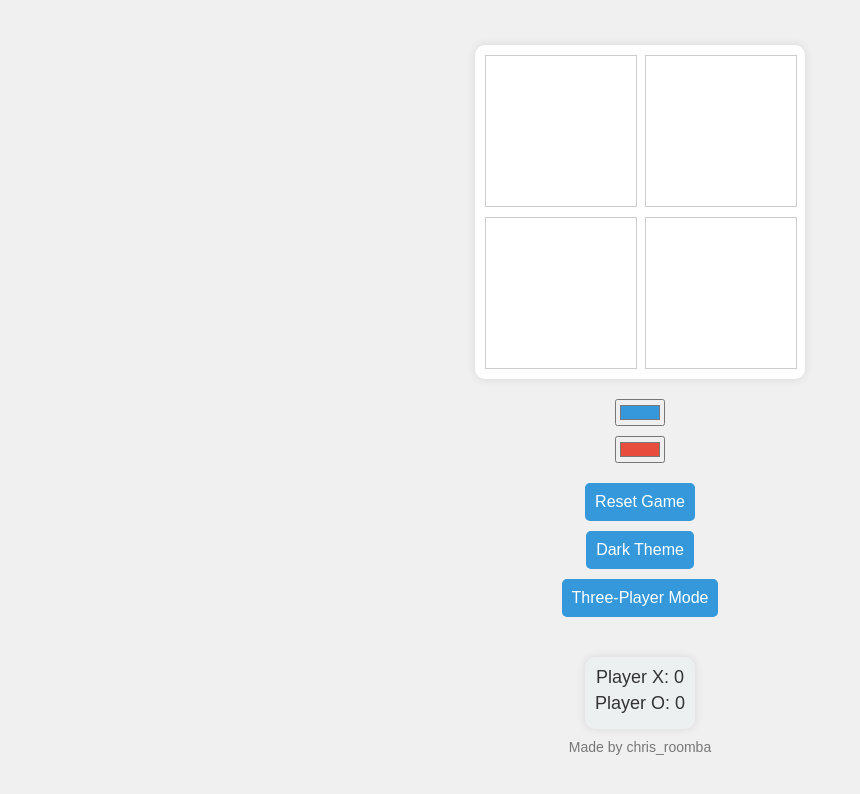
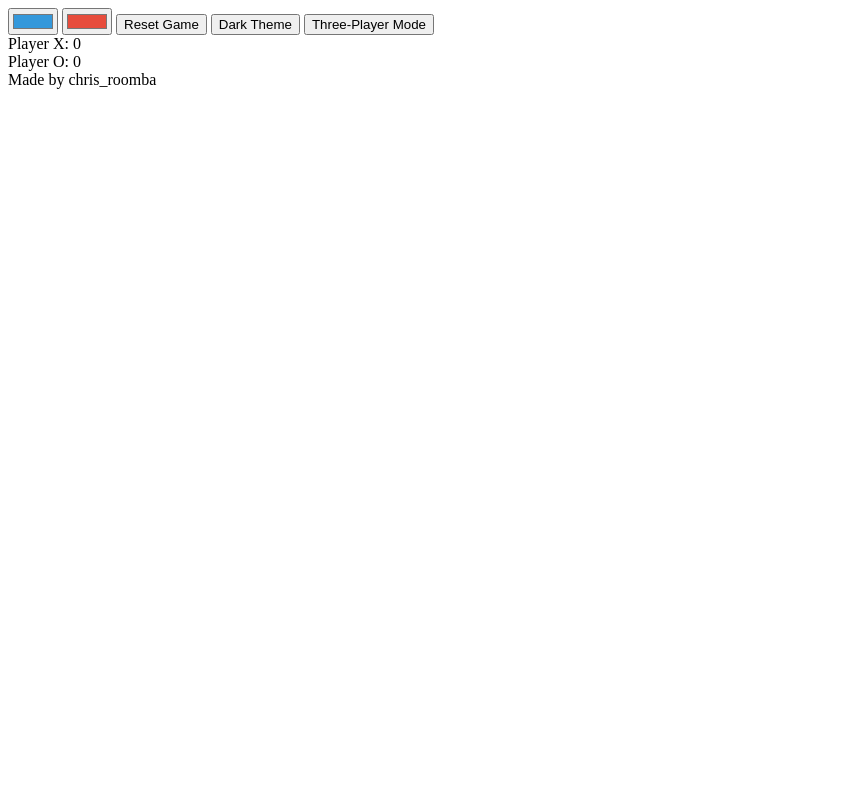
Before and after one commit to kroomba/tictac, a plain HTML site: page index.html in a window 1280 px wide. Shown: the whole page, without its empty margins (0-860 px from the left). Drawn offline with Linux system fonts and the light colour scheme.

Commit message:
Update index.html

```diff
--- a/index.html
+++ b/index.html
@@ -4,158 +4,7 @@
   <meta charset="UTF-8">
   <meta name="viewport" content="width=device-width, initial-scale=1.0">
   <style>
-    body {
-      font-family: 'Arial', sans-serif;
-      display: flex;
-      align-items: center;
-      justify-content: center;
-      height: 100vh;
-      margin: 0;
-      background-color: var(--background-color, #f0f0f0);
-      color: var(--text-color, #333);
-      flex-direction: column;
-      transition: background-color 0.5s, color 0.5s;
-    }
-
-    #game-container {
-      display: flex;
-      flex-direction: column;
-      align-items: center;
-      justify-content: center;
-    }
-
-    #board {
-      display: grid;
-      grid-template-columns: repeat(2, 150px);
-      grid-gap: 10px;
-      background-color: #fff;
-      border-radius: 10px;
-      box-shadow: 0 0 10px rgba(0, 0, 0, 0.1);
-      padding: 10px;
-    }
-
-    .cell {
-      width: 150px;
-      height: 150px;
-      border: 1px solid #ccc;
-      display: flex;
-      align-items: center;
-      justify-content: center;
-      font-size: 36px;
-      cursor: pointer;
-      transition: background-color 0.3s;
-    }
-
-    .cell:hover {
-      background-color: #e0e0e0;
-    }
-
-    .cell.X {
-      color: var(--playerXColor, #3498db);
-    }
-
-    .cell.O {
-      color: var(--playerOColor, #e74c3c);
-    }
-
-    .cell.Z {
-      color: var(--playerZColor, #2ecc71);
-    }
-
-    .cell.X:hover {
-      background-color: var(--playerXColor, #3498db);
-      color: #fff;
-    }
-
-    .cell.O:hover {
-      background-color: var(--playerOColor, #e74c3c);
-      color: #fff;
-    }
-
-    .cell.Z:hover {
-      background-color: var(--playerZColor, #2ecc71);
-      color: #fff;
-    }
-
-    #message {
-      margin-top: 20px;
-      font-size: 20px;
-      font-weight: bold;
-    }
-
-    #settings {
-      display: flex;
-      flex-direction: column;
-      align-items: center;
-      margin-top: 20px;
-    }
-
-    #color-picker-X, #color-picker-O, #color-picker-Z {
-      margin-bottom: 10px;
-    }
-
-    #scoreboard {
-      margin-top: 20px;
-      font-size: 18px;
-      display: flex;
-      flex-direction: column;
-      align-items: center;
-      background-color: #ecf0f1;
-      border-radius: 10px;
-      box-shadow: 0 0 10px rgba(0, 0, 0, 0.1);
-      padding: 10px;
-      color: #333;
-    }
-
-    #score-X, #score-O, #score-Z {
-      margin-bottom: 5px;
-    }
-
-    #reset-button, #theme-button, #three-player-mode-button {
-      padding: 10px;
-      font-size: 16px;
-      cursor: pointer;
-      background-color: #3498db;
-      color: #fff;
-      border: none;
-      border-radius: 5px;
-      margin-top: 10px;
-      transition: background-color 0.3s;
-    }
-
-    #reset-button:hover, #theme-button:hover, #three-player-mode-button:hover {
-      background-color: #2980b9;
-    }
-
-    #credit {
-      margin-top: 10px;
-      font-size: 14px;
-      color: #777;
-    }
-
-    /* Dark Theme Styles */
-    body.dark-theme {
-      --background-color: #2c3e50;
-      --text-color: #ecf0f1;
-    }
-
-    /* Animation for winning */
-    @keyframes winAnimation {
-      0% { transform: scale(1); }
-      50% { transform: scale(1.2); }
-      100% { transform: scale(1); }
-    }
-
-    /* Media Queries */
-    @media screen and (max-width: 600px) {
-      #game-container {
-        margin-top: 20px;
-      }
-
-      #settings {
-        margin-top: 10px;
-      }
-    }
+    /* ... (previous styles remain unchanged) ... */
   </style>
   <title>Tic Tac</title>
 </head>
@@ -248,7 +97,8 @@
         currentPlayer = getNextPlayer();
       }
     } else if (gameBoard[index] !== '' && gameActive) {
-      // If the cell is already occupied, allow the current player to take it over
+      // If the cell is already occupied by the current player, do nothing
+      if (gameBoard[index] !== currentPlayer) {
         gameBoard[index] = currentPlayer;
         event.target.textContent = currentPlayer;
         event.target.classList.add(currentPlayer);
@@ -264,6 +114,7 @@
           gameActive = false;
         } else {
           currentPlayer = getNextPlayer();
+        }
       }
     }
   }
```
Lines whose indentation alone changed are shown as unchanged.
